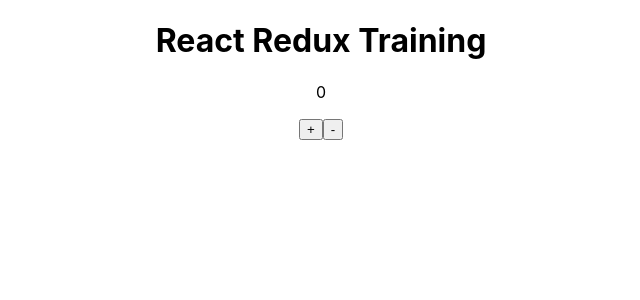
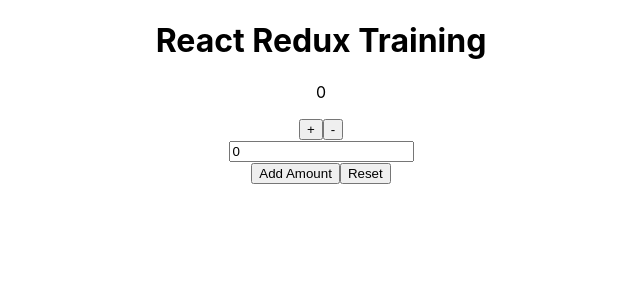
Before and after one commit to bdaoui/reduxTraining, a React (Create React App) app: page / in a window 1280 px wide. Shown: the top 300 px of the page, without its empty margins (319-959 px from the left). Built offline with nearby package versions, Linux system fonts and the light colour scheme.

Commit message:
added reset and fixed comp

```diff
--- a/src/features/counter/Counter.js
+++ b/src/features/counter/Counter.js
@@ -1,9 +1,18 @@
 import { useSelector, useDispatch } from "react-redux";
-import {increment, decrement} from "./counterSlice"
+import {increment, decrement, reset, incrementByAmount} from "./counterSlice"
+import {useState} from "react"
 
 const Counter = () =>{
     const count = useSelector(state=> state.counter.count);
     const dispatch = useDispatch();
+
+    const [incrementAmount, setIncrementAmount] = useState(0);
+    const addValue = Number(incrementAmount) || 0;
+    const resetAll = ()  => {
+        setIncrementAmount(0);
+        dispatch(reset());
+    }
+
     return (
         <div>
             <p>{count}</p>
@@ -11,6 +20,13 @@
             <button onClick={() => dispatch(increment())}>+</button>
             <button onClick={() => dispatch(decrement())}>-</button>
             </div>
+
+            <input  type="text" value={incrementAmount} onChange={(e) => setIncrementAmount(e.target.value)} />
+
+            <div>
+                <button onClick={() => dispatch(incrementByAmount(addValue))}> Add Amount</button>
+                <button onClick={() => resetAll()}> Reset</button>
+            </div>
         </div>
     )
 }
--- a/src/features/counter/counterSlice.js
+++ b/src/features/counter/counterSlice.js
@@ -14,9 +14,16 @@
 
         decrement: (state) =>{
             state.count -=1;
+        },
+        reset: (state) =>{
+            state.count =0;
+        }
+        ,
+        incrementByAmount: (state, action) => {
+            state.count += action.payload;
         }
     }
 })
 
-export const {increment, decrement} = counterSlice.actions;
+export const {increment, decrement, reset, incrementByAmount} = counterSlice.actions;
 export default counterSlice.reducer;
```
